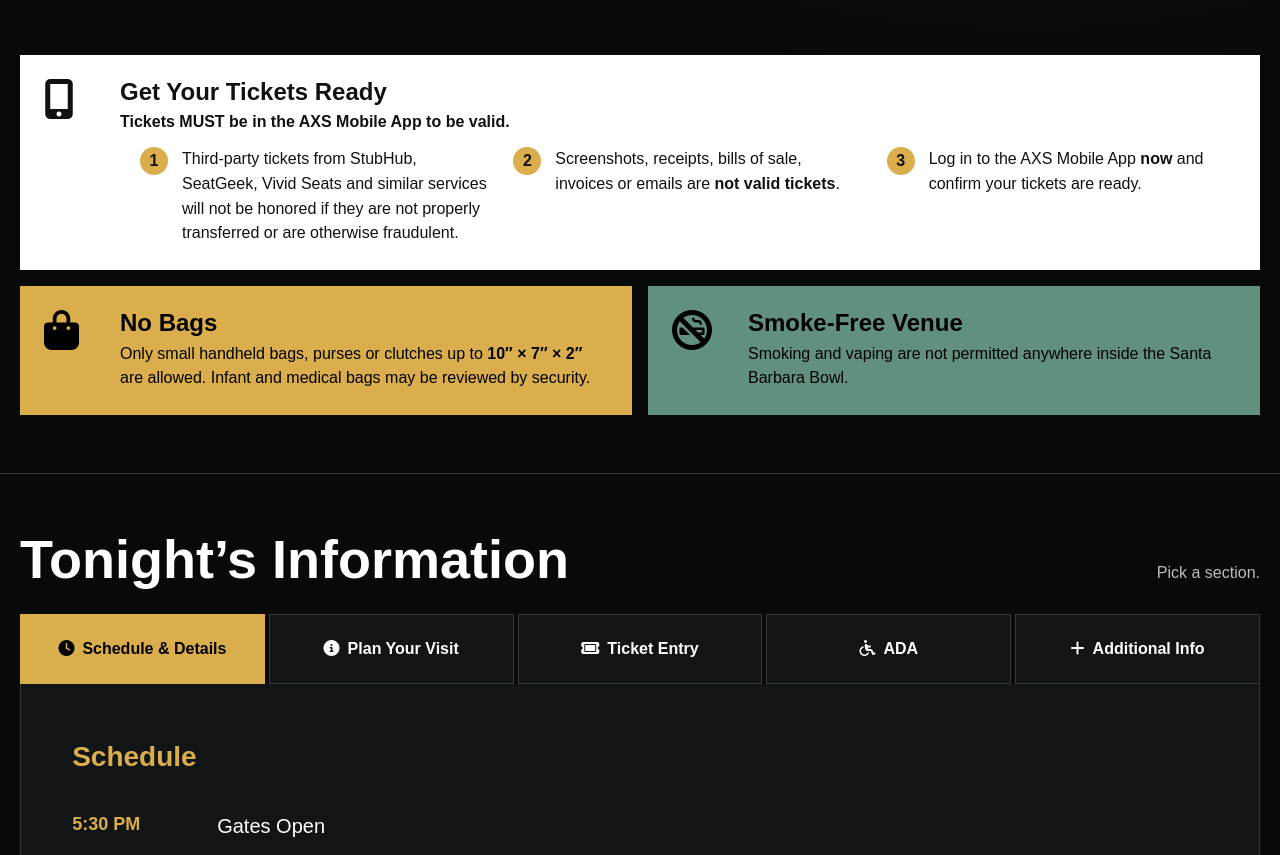
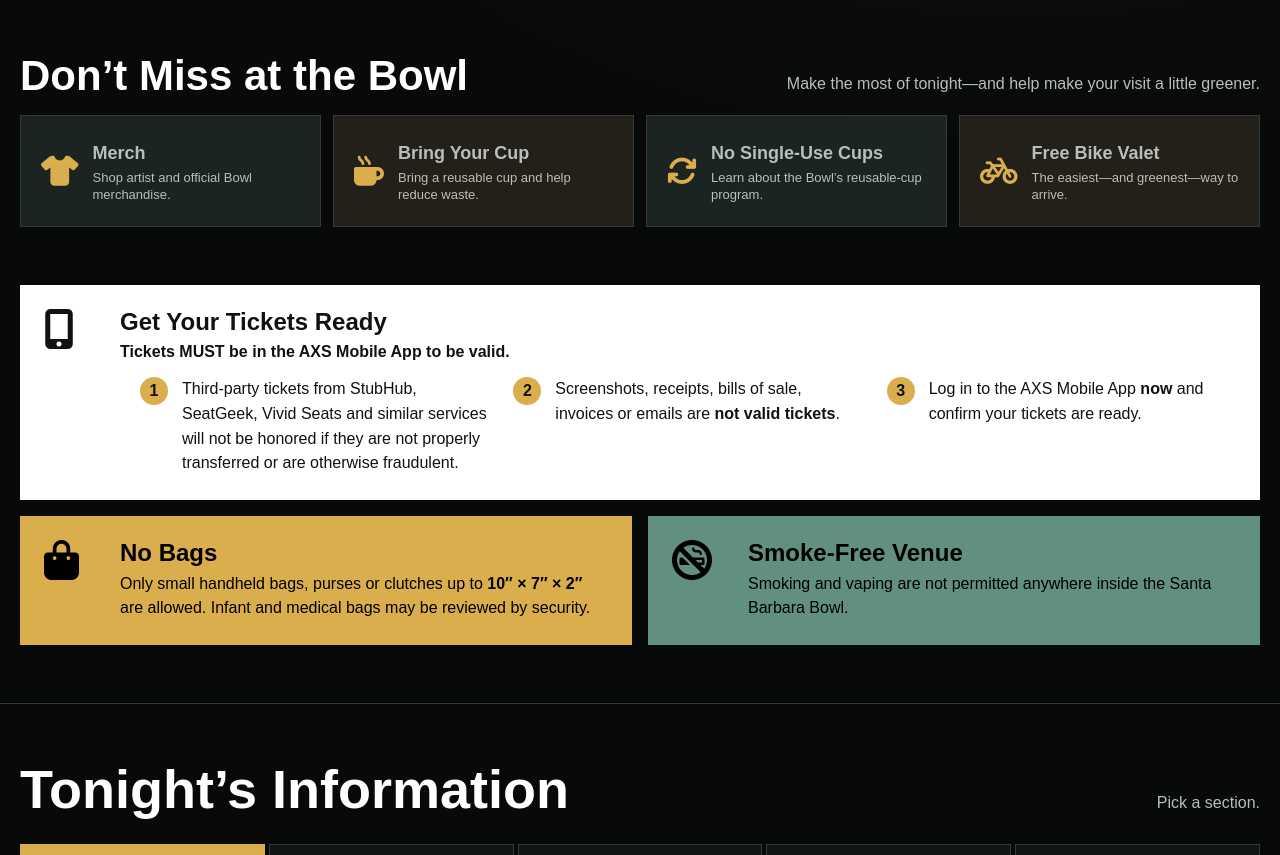
Before and after one commit to mikewald/oniracom, a plain HTML site: page sbbowl-guide/index.html in a window 1280 px wide. Shown: the part 969-1824 px from the top of the page. Drawn offline with Linux system fonts and the light colour scheme.

Commit message:
Update index.html

```diff
--- a/sbbowl-guide/index.html
+++ b/sbbowl-guide/index.html
@@ -20,13 +20,14 @@
     .history{display:grid;grid-template-columns:auto 1fr;gap:18px;align-items:center;margin:24px 0 0;padding:18px;border-left:5px solid var(--gold);background:#0d0f0f}.history__number{font-size:54px;line-height:1;color:var(--gold);font-weight:900}.history p{margin:0}.history strong{display:block;font-size:19px}
     .quick{padding:58px 0}.section-heading{display:flex;justify-content:space-between;gap:20px;align-items:end;margin-bottom:22px}.section-heading h2{font-size:clamp(32px,5vw,54px);line-height:1;margin:0}.section-heading p{max-width:540px;margin:0;color:var(--muted)}
     .quick__grid{display:grid;grid-template-columns:repeat(6,1fr);gap:12px}.quick-card{min-height:150px;padding:18px 12px;border:1px solid var(--line);background:var(--panel);color:var(--white);cursor:pointer;text-align:center;transition:.2s}.quick-card:hover,.quick-card:focus-visible{background:var(--green);color:#000;transform:translateY(-3px)}.quick-card i{display:block;font-size:38px;color:var(--gold);margin-bottom:14px}.quick-card:hover i,.quick-card:focus-visible i{color:#000}.quick-card strong{display:block;font-size:16px}
+    .dont-miss{padding:0 0 58px}.dont-miss__heading{display:flex;align-items:end;justify-content:space-between;gap:20px;margin-bottom:18px}.dont-miss__heading h2{font-size:clamp(28px,4vw,42px);line-height:1;margin:0}.dont-miss__heading p{max-width:520px;margin:0;color:var(--muted)}.feature-grid{display:grid;grid-template-columns:repeat(4,minmax(0,1fr));gap:12px}.feature-card{display:grid;grid-template-columns:auto 1fr;gap:14px;align-items:center;min-height:112px;padding:20px;border:1px solid var(--line);background:#1c2421;color:var(--white);text-align:left;cursor:pointer;transition:.2s}.feature-card:nth-child(even){background:#222019}.feature-card:hover,.feature-card:focus-visible{border-color:var(--gold);transform:translateY(-3px)}.feature-card i{font-size:30px;color:var(--gold)}.feature-card strong{display:block;font-size:18px;line-height:1.15}.feature-card span{display:block;margin-top:5px;color:var(--muted);font-size:13px;line-height:1.35}
     .alert-grid{display:grid;grid-template-columns:repeat(2,minmax(0,1fr));gap:16px;margin-bottom:58px}.alert{display:grid;grid-template-columns:58px 1fr;gap:18px;align-items:start;padding:24px;background:var(--gold);color:#000}.alert--green{background:var(--green)}.alert--white{background:#fff;color:#111}.alert--tickets{grid-column:1/-1;grid-row:1}.alert--tickets ul{display:grid;grid-template-columns:repeat(3,minmax(0,1fr));gap:24px;margin-top:20px;padding:0;list-style:none;counter-reset:ticket-alert}.alert--tickets li{position:relative;margin:0;padding-left:42px}.alert--tickets li::before{counter-increment:ticket-alert;content:counter(ticket-alert);position:absolute;left:0;top:0;display:grid;place-items:center;width:28px;height:28px;border-radius:50%;background:var(--gold);font-weight:900}.alert i{font-size:40px}.alert h3{margin:0 0 5px;font-size:24px;line-height:1.1}.alert p{margin:0}.alert ul{margin:12px 0 0;padding-left:20px}.alert li+li{margin-top:8px}.alert--tickets li+li{margin-top:0}
     .info{padding:58px 0;border-top:1px solid var(--line);border-bottom:1px solid var(--line)}
     .tabs__list{display:grid;grid-template-columns:repeat(4,1fr);gap:4px;margin:28px 0 0}.tabs__tab{min-height:70px;padding:14px;border:1px solid var(--line);background:var(--panel);color:var(--white);font-weight:900;cursor:pointer}.tabs__tab[aria-selected="true"]{background:var(--gold);border-color:var(--gold);color:#000}.tabs__tab i{margin-right:8px}
     .tabs__panel{padding:clamp(24px,4vw,52px);background:var(--panel);border:1px solid var(--line);border-top:0}.tabs__panel[hidden]{display:none}.mobile-trigger{display:none;width:100%;padding:18px;text-align:left;border:1px solid var(--line);background:var(--panel);color:var(--white);font-weight:900}.mobile-trigger i:first-child{width:28px;color:var(--gold)}.mobile-trigger .fa-chevron-down{float:right;margin-top:4px;transition:.2s}.mobile-trigger[aria-expanded="true"]{background:var(--gold);color:#000}.mobile-trigger[aria-expanded="true"] i{color:#000}.mobile-trigger[aria-expanded="true"] .fa-chevron-down{transform:rotate(180deg)}
     .wysiwyg{max-width:940px}.wysiwyg h3{font-size:28px;margin:38px 0 14px;color:var(--gold)}.wysiwyg h3:first-child{margin-top:0}.wysiwyg hr{border:0;border-top:1px solid var(--line);margin:34px 0}.wysiwyg ul{padding-left:22px}.wysiwyg li+li{margin-top:10px}.wysiwyg a{color:var(--gold)}
     .timeline{display:grid;gap:0;max-width:760px}.timeline__row{display:grid;grid-template-columns:125px 1fr;gap:20px;padding:18px 0;border-bottom:1px solid var(--line)}.timeline__time{font-weight:900;color:var(--gold);font-size:18px}.timeline__event{font-size:20px}.note{color:var(--muted);font-size:14px;margin-top:20px}
-    .subnav{display:flex;gap:9px;flex-wrap:wrap;margin:0 0 28px}.subnav button{padding:9px 13px;background:#222826;border:1px solid var(--line);color:var(--white);cursor:pointer}.subnav button:hover{border-color:var(--gold);color:var(--gold)}
+    .subnav{display:flex;gap:9px;flex-wrap:wrap;margin:0 0 28px}.subnav button,.subnav a{display:inline-flex;align-items:center;gap:7px;padding:9px 13px;background:#222826;border:1px solid var(--line);color:var(--white);cursor:pointer;text-decoration:none}.subnav button:hover,.subnav a:hover{border-color:var(--gold);color:var(--gold)}.journey-map{display:grid;grid-template-columns:auto 1fr auto;gap:20px;align-items:center;margin-bottom:34px;padding:24px;background:var(--green);color:#07100c}.journey-map i{font-size:38px}.journey-map h3{margin:0 0 4px!important;color:#07100c!important}.journey-map p{margin:0}.journey-map .button{background:#07100c;color:#fff}.visit-highlights{display:grid;grid-template-columns:repeat(2,minmax(0,1fr));gap:12px;margin-bottom:36px}.visit-highlight{padding:22px;background:#0d0f0f;border-left:4px solid var(--gold)}.visit-highlight h3{display:flex;align-items:center;gap:10px;margin:0 0 8px!important;font-size:21px!important}.visit-highlight h3 i{font-size:19px}.visit-highlight p{margin:0;color:var(--muted)}
     .axs-callout{display:grid;grid-template-columns:auto 1fr auto;gap:20px;align-items:center;padding:24px;background:#fff;color:#111;margin-bottom:30px}.axs-mark{font-size:38px;font-weight:1000;letter-spacing:-.08em}.axs-callout h3{color:#111!important;margin:0 0 4px!important}.axs-callout p{margin:0;color:#404040}
     .optional-empty{padding:28px;border:1px dashed #59615e;color:var(--muted);text-align:center}.optional-empty code{color:var(--gold)}
     .impact{padding:66px 0}.impact__box{display:grid;grid-template-columns:1.2fr .8fr;gap:34px;padding:clamp(28px,5vw,64px);background:var(--green);color:#06100c}.impact h2{font-size:clamp(34px,5vw,60px);line-height:1;margin:0 0 18px}.impact p{font-size:19px;margin:0}.impact__stats{display:grid;grid-template-columns:1fr 1fr;gap:12px}.impact__stat{padding:20px;background:rgba(255,255,255,.22)}.impact__stat i{font-size:28px;margin-bottom:12px}.impact__stat strong{display:block}.impact__cta{margin-top:24px;background:#07100c;color:#fff}
@@ -36,8 +37,8 @@
     .signup{display:grid;grid-template-columns:1fr 1fr;gap:30px;align-items:center;padding:42px;background:var(--panel);margin-bottom:60px}.signup h2{font-size:38px;line-height:1;margin:0 0 12px}.signup p{color:var(--muted);margin:0}.signup form{display:flex;gap:10px}.signup input{min-width:0;flex:1;padding:15px;border:1px solid var(--line);background:#080909;color:#fff}
     .mobile-bar{display:none}
     :focus-visible{outline:3px solid var(--gold2);outline-offset:3px}.scroll-target{scroll-margin-top:24px}
-    @media(max-width:1050px){.quick__grid{grid-template-columns:repeat(3,1fr)}.hero{grid-template-columns:1fr}.hero__copy{padding:32px}.impact__box{grid-template-columns:1fr}}
-    @media(max-width:760px){body{padding-bottom:72px}.sb-dos__wrap{width:min(calc(100% - 20px),var(--max))}.hero h1{font-size:52px}.quick{padding:40px 0}.section-heading{display:block}.section-heading p{margin-top:12px}.quick__grid{grid-template-columns:repeat(2,1fr)}.quick-card{min-height:130px}.alert-grid{grid-template-columns:1fr}.alert--tickets{grid-column:auto}.alert--tickets ul{grid-template-columns:1fr;gap:16px}.tabs__list{display:none}.mobile-trigger{display:block;margin-top:8px}.tabs__panel{border-top:0;padding:24px}.timeline__row{grid-template-columns:95px 1fr}.axs-callout{grid-template-columns:1fr}.axs-callout .button{justify-self:start}.impact__stats{grid-template-columns:1fr}.signup{grid-template-columns:1fr;padding:28px}.signup form{display:grid}.mobile-bar{position:fixed;display:grid;grid-template-columns:repeat(3,1fr);z-index:20;bottom:0;left:0;right:0;background:#0c0e0d;border-top:1px solid var(--line)}.mobile-bar a,.mobile-bar button{display:grid;place-items:center;min-height:64px;background:transparent;color:#fff;border:0;text-decoration:none;font-weight:800}.mobile-bar i{color:var(--gold)}}
+    @media(max-width:1050px){.quick__grid{grid-template-columns:repeat(3,1fr)}.feature-grid{grid-template-columns:repeat(2,minmax(0,1fr))}.hero{grid-template-columns:1fr}.hero__copy{padding:32px}.impact__box{grid-template-columns:1fr}}
+    @media(max-width:760px){body{padding-bottom:72px}.sb-dos__wrap{width:min(calc(100% - 20px),var(--max))}.hero h1{font-size:52px}.quick{padding:40px 0}.section-heading,.dont-miss__heading{display:block}.section-heading p,.dont-miss__heading p{margin-top:12px}.quick__grid{grid-template-columns:repeat(2,1fr)}.quick-card{min-height:130px}.feature-grid{grid-template-columns:1fr}.alert-grid{grid-template-columns:1fr}.alert--tickets{grid-column:auto}.alert--tickets ul{grid-template-columns:1fr;gap:16px}.tabs__list{display:none}.mobile-trigger{display:block;margin-top:8px}.tabs__panel{border-top:0;padding:24px}.timeline__row{grid-template-columns:95px 1fr}.journey-map,.axs-callout{grid-template-columns:1fr}.journey-map .button,.axs-callout .button{justify-self:start}.visit-highlights{grid-template-columns:1fr}.impact__stats{grid-template-columns:1fr}.signup{grid-template-columns:1fr;padding:28px}.signup form{display:grid}.mobile-bar{position:fixed;display:grid;grid-template-columns:repeat(3,1fr);z-index:20;bottom:0;left:0;right:0;background:#0c0e0d;border-top:1px solid var(--line)}.mobile-bar a,.mobile-bar button{display:grid;place-items:center;min-height:64px;background:transparent;color:#fff;border:0;text-decoration:none;font-weight:800}.mobile-bar i{color:var(--gold)}}
   </style>
 </head>
 <body>
@@ -64,6 +65,16 @@
         <button class="quick-card js-open" data-panel="details" data-target="concessions"><i class="fa-solid fa-burger"></i><strong>Food & Drinks</strong></button>
         <button class="quick-card js-open" data-panel="details" data-target="security"><i class="fa-solid fa-shield-halved"></i><strong>Security Check & Policies</strong></button>
         <button class="quick-card js-open" data-panel="ada"><i class="fa-solid fa-wheelchair"></i><strong>ADA Accessibility</strong></button>
+      </div>
+    </section>
+
+    <section class="dont-miss" aria-labelledby="dont-miss-title">
+      <div class="dont-miss__heading"><h2 id="dont-miss-title">Don’t Miss at the Bowl</h2><p>Make the most of tonight—and help make your visit a little greener.</p></div>
+      <div class="feature-grid">
+        <button class="feature-card js-open" data-panel="details" data-target="merch"><i class="fa-solid fa-shirt"></i><span><strong>Merch</strong><span>Shop artist and official Bowl merchandise.</span></span></button>
+        <button class="feature-card js-open" data-panel="details" data-target="bring-your-cup"><i class="fa-solid fa-mug-hot"></i><span><strong>Bring Your Cup</strong><span>Bring a reusable cup and help reduce waste.</span></span></button>
+        <button class="feature-card js-open" data-panel="details" data-target="reusable-cups"><i class="fa-solid fa-arrows-rotate"></i><span><strong>No Single-Use Cups</strong><span>Learn about the Bowl’s reusable-cup program.</span></span></button>
+        <button class="feature-card js-open" data-panel="details" data-target="bike-valet"><i class="fa-solid fa-bicycle"></i><span><strong>Free Bike Valet</strong><span>The easiest—and greenest—way to arrive.</span></span></button>
       </div>
     </section>
 
@@ -98,8 +109,15 @@
 
         <button class="mobile-trigger" aria-expanded="false" aria-controls="panel-details" data-mobile-tab="details"><i class="fa-solid fa-circle-info"></i> Plan Your Visit <i class="fa-solid fa-chevron-down"></i></button>
         <section class="tabs__panel" id="panel-details" role="tabpanel" aria-labelledby="tab-details" data-panel="details" hidden>
-          <div class="subnav" aria-label="Jump within Plan Your Visit"><button data-jump="parking">Coming & Going</button><button data-jump="security">Security</button><button data-jump="wristbands">Wristbands</button><button data-jump="concessions">Concessions</button></div>
+          <div class="subnav" aria-label="Jump within Plan Your Visit"><a href="#" aria-label="Open the Legendary Journey Map">Map Your Visit <i class="fa-solid fa-arrow-up-right-from-square"></i></a><button data-jump="parking">Coming & Going</button><button data-jump="security">Security</button><button data-jump="wristbands">Wristbands</button><button data-jump="concessions">Concessions</button></div>
           <div class="wysiwyg">
+            <div class="journey-map"><i class="fa-solid fa-map-location-dot"></i><div><h3>Map Your Visit</h3><p>Explore entrances, plazas, concessions, restrooms, merchandise, accessibility services and more.</p></div><!-- Replace # with the live Legendary Journey Map URL --><a class="button" href="#">Open the Legendary Journey Map</a></div>
+            <div class="visit-highlights" aria-label="Featured Bowl programs and amenities">
+              <div id="merch" class="visit-highlight scroll-target"><h3><i class="fa-solid fa-shirt"></i>Merch</h3><p>Shop tonight’s artist merchandise and official Santa Barbara Bowl merchandise at locations throughout the venue.</p></div>
+              <div id="bring-your-cup" class="visit-highlight scroll-target"><h3><i class="fa-solid fa-mug-hot"></i>Bring Your Cup</h3><p>Bring a reusable cup and help the Bowl reduce waste throughout the concert season.</p></div>
+              <div id="reusable-cups" class="visit-highlight scroll-target"><h3><i class="fa-solid fa-arrows-rotate"></i>No Single-Use Cups</h3><p>The Bowl’s reusable-cup program replaces disposable drinkware with cups designed to be collected, washed and used again.</p></div>
+              <div id="bike-valet" class="visit-highlight scroll-target"><h3><i class="fa-solid fa-bicycle"></i>Free Bike Valet</h3><p>Ride your bike and use the free Bike Valet provided by <em>Move Santa Barbara</em> near the main entrance.</p></div>
+            </div>
             <div id="parking" class="scroll-target"><h3>Coming & Going</h3><p><strong>Please arrive early!</strong><br>The Santa Barbara Bowl has a single point of entry, and entry lines can move slowly—especially close to showtime.</p><p><strong>Bike Valet (Free!)</strong><br>Ride your bike and use the free Bike Valet provided by <em>Move Santa Barbara</em>, conveniently located near the main entrance.</p><p><strong>Drop-Offs</strong><br>Taxi, Uber, Lyft and personal vehicle drop-offs must use the zone on <strong>Milpas Street in front of the Bowl</strong>. Travel northbound on Milpas to access it.</p><p><strong>Pick-Ups After the Show</strong><br>Once streets close, use the Santa Barbara High School entrance on Anapamu Street. The cab line is on Milpas at Figueroa.</p><p><strong>Parking</strong><br>Public parking is available for <strong>$30</strong> at:</p><ul><li><strong>Santa Barbara High School</strong> — enter on Anapamu Street</li><li><strong>The Armory</strong> — enter on Nopal Street</li></ul></div>
             <hr><div id="security" class="scroll-target"><h3>Security</h3><ul><li>All patrons are subject to a security check upon entrance.</li><li>Please keep cell phone use to a minimum.</li><li>Do not bring large bags or purses.</li><li>Small handheld bags, purses or clutches may be no larger than 10″ × 7″ × 2″. Infant and medical bags may be allowed after review by security.</li></ul><a class="button button--outline" href="#">Full Bowl Policies <i class="fa-solid fa-arrow-up-right-from-square"></i></a></div>
             <hr><div id="wristbands" class="scroll-target"><h3>Wristbands</h3><p>Wristbands are required for:</p><ul><li>Sections P, R, S, T, U and V — Floor</li><li>W1 and W2 — Accessible Seating</li><li>Alcohol purchases for guests 21 and older</li></ul><p>Multiple wristband locations are available, and each can provide every wristband you need. Event staff may verify credentials and enforce access restrictions at any time.</p></div>
```
